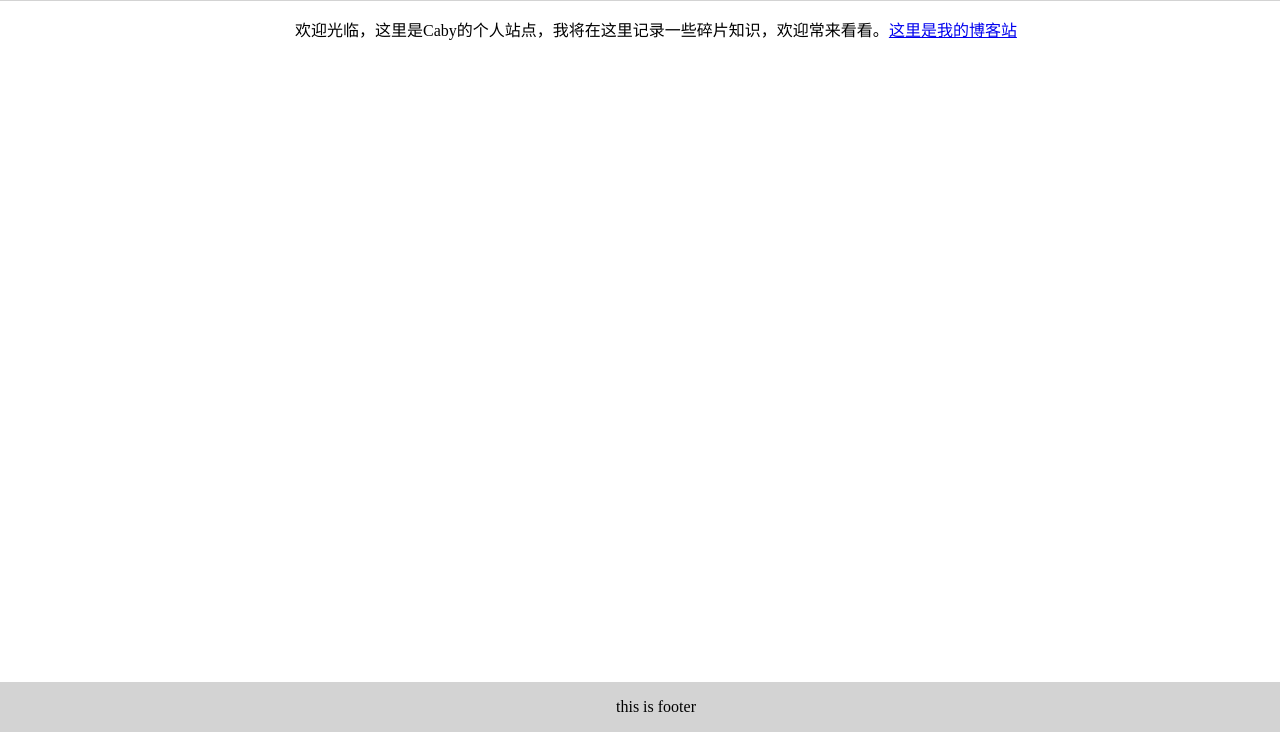
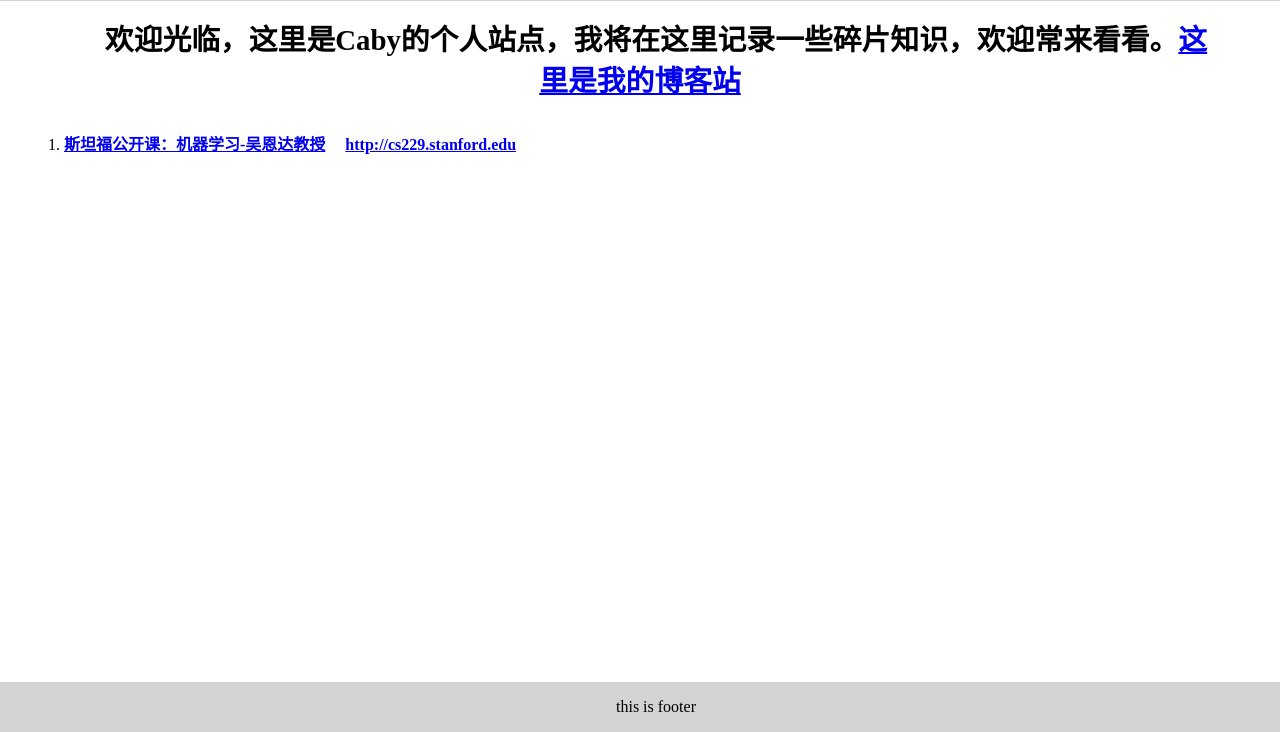
Before and after one commit to Cabyy/cabyy.github.io, a plain HTML site: page index.html in a window 1280 px wide. Shown: the part 68-800 px from the top of the page. Drawn offline with Linux system fonts and the light colour scheme.

Commit message:
update content

```diff
--- a/index.html
+++ b/index.html
@@ -1,18 +1,25 @@
 <!DOCTYPE html>
 <html lang="zh-cn">
 	<head>
-		<meta charset="UTF-8">
+		<meta http-equiv="Content-Type" content="text/html;charset=utf-8">
+		<meta http-equiv="X-UA-Compatible" content="IE=edge,chrome=1">
 		<title>Caby的个人站点</title>
 		<link rel="stylesheet" type="text/css" href="theme.css">
 	</head>
 	<body>
 		<div id="site-header-container">
-			<span id="site-title">this is header</span>
+			<span id="site-title">Welcome!</span>
 		</div>
 		<div id="main-container">
-			<div id="main-content">
+			<div id="site-greeting">
 				欢迎光临，这里是Caby的个人站点，我将在这里记录一些碎片知识，欢迎常来看看。<a href="http://blog.ilovesying.com">这里是我的博客站</a>
 			</div>
+			<ol class="knowledge-container">
+				<li class="knowledge-item-container">
+					<span class="knowledge-item-title"><a target="_blank" href="http://open.163.com/special/opencourse/machinelearning.html">斯坦福公开课：机器学习-吴恩达教授</a></span>
+					<span class="knowledge-item-content"><a target="_blank" href="http://cs229.stanford.edu">http://cs229.stanford.edu</a></span>
+				</li>
+			</ol>
 		</div>
 		<div id="site-footer-container">
 			<span>this is footer</span>
--- a/theme.css
+++ b/theme.css
@@ -2,6 +2,9 @@ html, body {
 	margin: 0;
 	text-align: center;
 	text-indent: 2em;
+}
+body {
+	width: 100%;
 }
 #site-header-container {
 	padding: 1em 0;
@@ -12,10 +15,11 @@ html, body {
 	font-weight: bold;
 }
 #main-container {
-	padding: 1em 2em;
+	padding: 1em 4em;
 }
-#main-content {
-	color: black;
+#site-greeting {
+	font-size: 1.8em;
+	font-weight: bolder;
 }
 #site-footer-container {
 	position: absolute;
@@ -25,3 +29,22 @@ html, body {
 	padding: 1em 0;
 	background-color: lightgray;
 }
+.knowledge-container {
+	padding: 1em 0;
+	text-align: left;
+}
+.knowledge-item-container {
+	padding: 0;
+	text-indent: 0;
+}
+.knowledge-item-title {
+	padding-right: .5em;
+	color: darkblue;
+	font-weight: bolder;
+	font-size: 1em;
+}
+.knowledge-item-content {
+	padding-left: .5em;
+	font-weight: bold;
+	font-size: 1em;
+}
```
